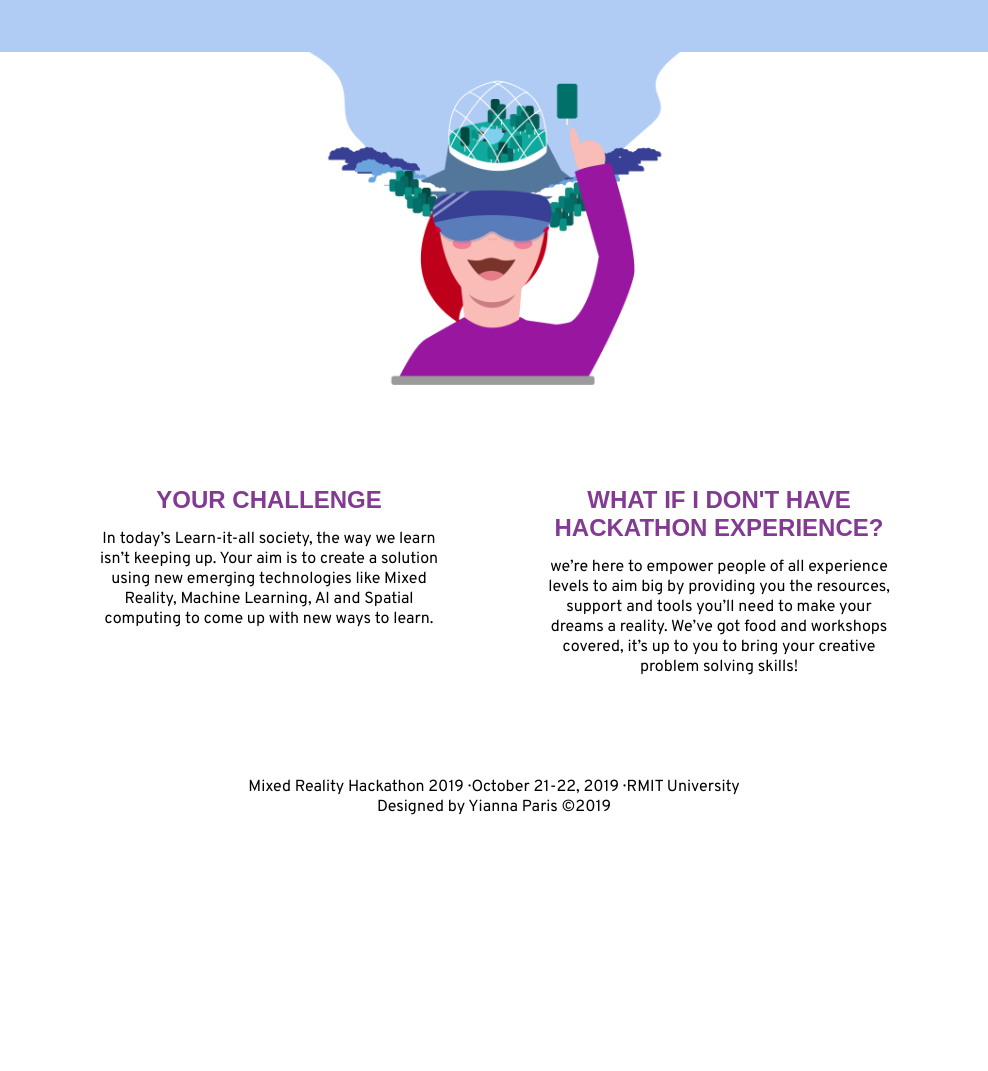
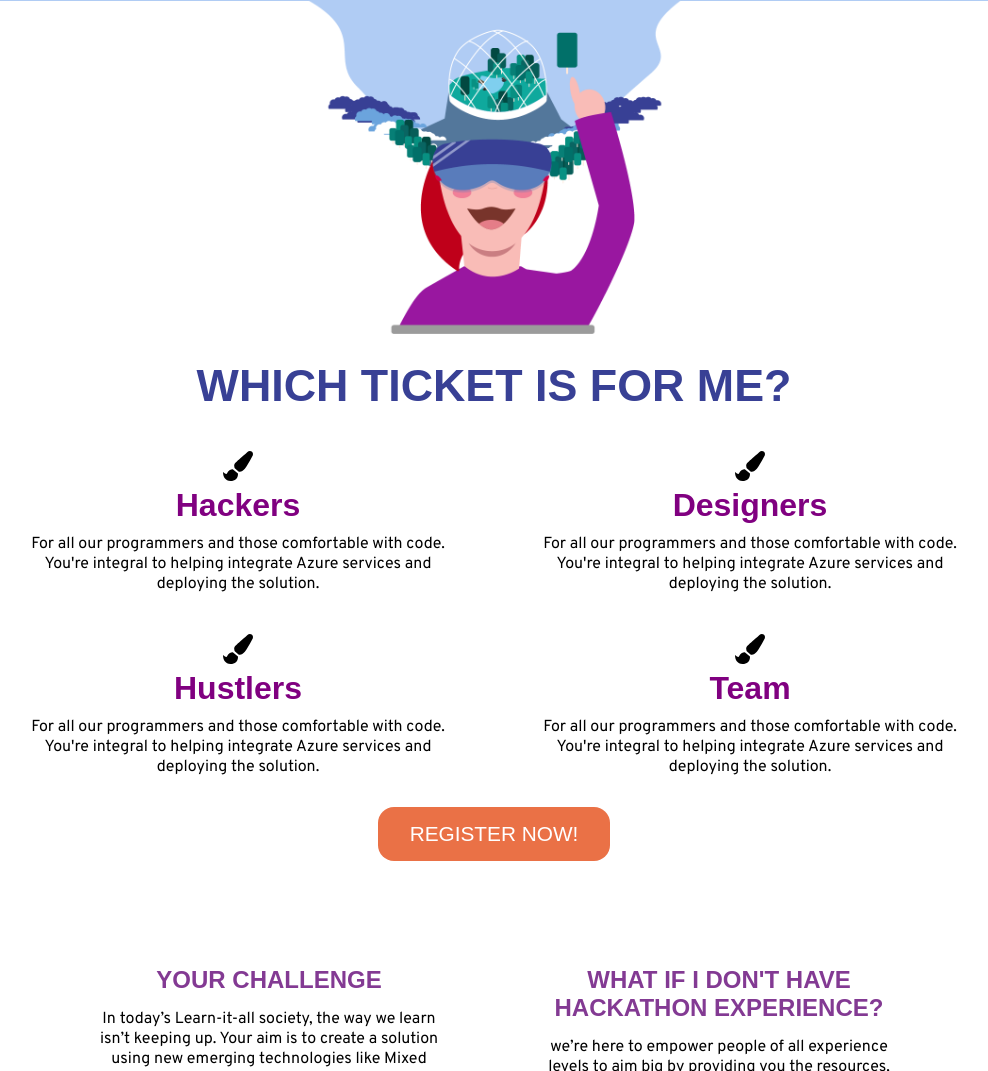
Before and after one commit to mixedrealityhack/mixedrealityhack.github.io, a plain HTML site: page index.html in a window 1280 px wide. Shown: the part 1963-3034 px from the top of the page, without its empty margins (146-1134 px from the left). Before the commit the page ends 2780 px from the top, so only its background shows below. Drawn offline with Linux system fonts and the light colour scheme; a web font is replaced by a local one.

Commit message:
ticket and roles styling and basic layout

```diff
--- a/index.html
+++ b/index.html
@@ -82,15 +82,38 @@
                         Microsoft and RMIT mentors with hands-on
                         experience are here to help you!</p>
             </div>
-            <div id="roles">
-                <h1>WHICH TICKET IS FOR ME?</h1>
-                <i class="fas fa-paint-brush"></i>
-            </div>
         </article>
         <article>
             <div id="ar-person">
                 <img src="assets/mr-person_380.png" alt="Illustrated person wearing augmented reality lenses, looking upwards into a fantasy." width="380">
             </div>
+        </article>
+        <article id="roles">
+            <h1>WHICH TICKET IS FOR ME?</h1>
+            <!-- <i class="fas fa-paint-brush"></i> -->
+            <div class="type">
+                <img src="assets/paint-brush-solid.svg" width="30">
+                <h2>Hackers</h2>
+                <p>For all our programmers and those comfortable with code. You're integral to helping integrate Azure services and deploying the solution.</p>
+            </div>
+            <div class="type">
+                <img src="assets/paint-brush-solid.svg" width="30">
+                <h2>Designers</h2>
+                <p>For all our programmers and those comfortable with code. You're integral to helping integrate Azure services and deploying the solution.</p>
+            </div>
+            <div class="type">
+                <img src="assets/paint-brush-solid.svg" width="30">
+                <h2>Hustlers</h2>
+                <p>For all our programmers and those comfortable with code. You're integral to helping integrate Azure services and deploying the solution.</p>
+            </div>
+            <div class="type">
+                <img src="assets/paint-brush-solid.svg" width="30">
+                <h2>Team</h2>
+                <p>For all our programmers and those comfortable with code. You're integral to helping integrate Azure services and deploying the solution.</p>
+            </div>
+            <form>
+                <input type="button" value="REGISTER NOW!" onclick="window.location.href='https://www.eventbrite.com.au/e/rmit-hack-the-future-mixed-reality-hackathon-powered-by-microsoft-registration-73727499937'" class="button" />
+            </form>
         </article>
 
 
--- a/stylesheet.css
+++ b/stylesheet.css
@@ -239,9 +239,31 @@ article div {
     color: white;
 } */
 
+#roles {
+    text-align: center;
+}
+
 #roles h1 {
+    color: #384095;
+    padding: 20px 0;
+    width: 100%;
+}
 
+#roles h2 {
+    font-size: 2em;
+    color: purple;
+    padding: 0 0 10px 0;
 }
+
+.type {
+    padding: 20px 40px;
+    width: 40%;
+}
+
+#roles form {
+    width: 100%;
+}
+
 
 footer {
     text-align: center;
```
